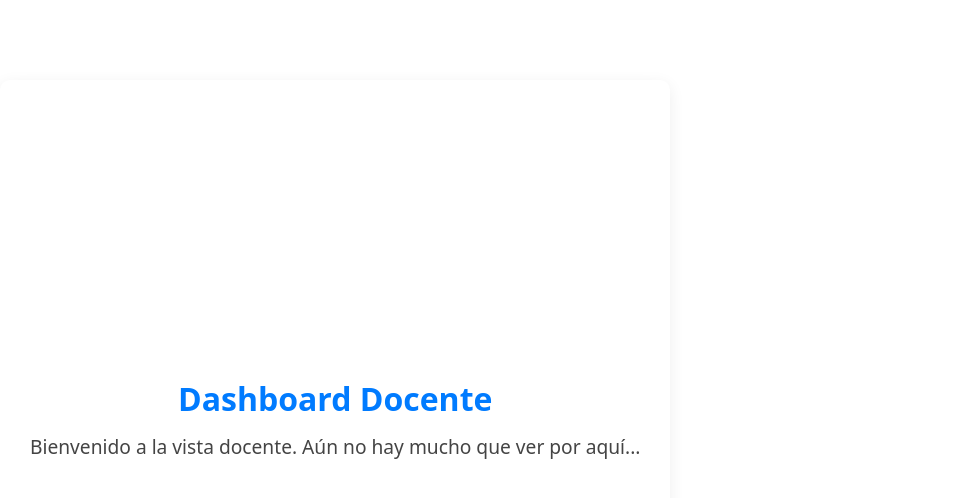
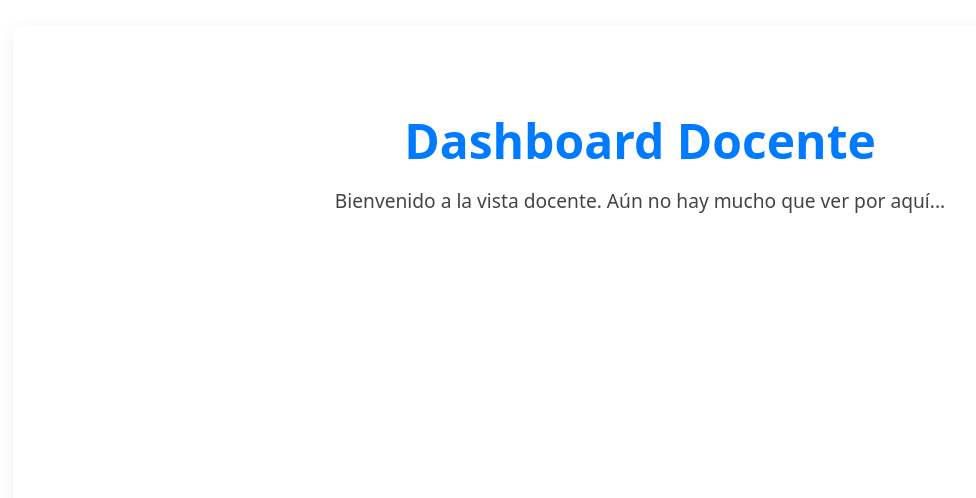
Before and after one commit to MartinianoLeonCorrea/frontendapp_tpGS, a React (Vite) app: page /docente/dashboard in a window 1280 px wide. Shown: the top 498 px of the page, without its empty margins (0-976 px from the left). Built offline with nearby package versions, Linux system fonts and the light colour scheme.

Commit message:
Modificaciones esteticas a las paginas Home y DashboardAlumno

```diff
--- a/src/App.css
+++ b/src/App.css
@@ -1,7 +1,7 @@
 /* Estiliza solo el componente App */
 .app-container {
   font-family: sans-serif;
-  max-width: 800px;
+  max-width: 1200px;
   margin: 0 auto;
   padding: 20px;
   background-color: #f4f4f4;
@@ -68,21 +68,21 @@ ul {
 }
 
 .main-header {
-  width: 100vw;
-  min-height: 80px;
+  width: 100%;
+  min-height: 100px;
   background: #007bff;
   display: flex;
   align-items: center;
-  padding: 0 0 0 30px;
+  padding: 0 0 0 10px;
   box-sizing: border-box;
   position: relative;
 }
 
 .logo-box {
-  width: 60px;
-  height: 60px;
+  width: 80px;
+  height: 80px;
   background: #fff;
-  border-radius: 10px;
+  border-radius: 15px;
   display: flex;
   align-items: center;
   justify-content: center;
@@ -91,8 +91,8 @@ ul {
 }
 
 .logo-img {
-  width: 40px;
-  height: 40px;
+  width: 60px;
+  height: 60px;
   object-fit: contain;
 }
 
@@ -107,20 +107,20 @@ ul {
   display: flex;
   flex-direction: column;
   align-items: center;
-  justify-content: center;
+  justify-content: top;
   min-height: 70vh;
   background: #fff;
   border-radius: 10px;
   box-shadow: 0 4px 16px rgba(0, 0, 0, 0.07);
-  padding: 60px 30px;
-  margin: 40px auto 0 auto;
-  max-width: 900px;
+  padding: 40px 20px;
+  margin: 25px auto;
+  width: calc(100vw - 65px);
 }
 
 .home-container h2 {
   color: #007bff;
   margin-bottom: 10px;
-  font-size: 2rem;
+  font-size: 3rem;
 }
 
 .home-container p {
@@ -144,3 +144,10 @@ ul {
 .home-container button:hover {
   background-color: #0056b3;
 }
+
+.button-row {
+  display: flex;
+  gap: 20px;
+  justify-content: center;
+  width: 100%;
+}
--- a/src/App.jsx
+++ b/src/App.jsx
@@ -5,32 +5,28 @@ import {
   useNavigate,
 } from 'react-router-dom';
 import './App.css';
+import Header from './components/Header';
 import DashboardAlumno from './pages/alumno/DashboardAlumno';
 import DashboardDocente from './pages/docente/DashboardDocente';
 import MateriasAlumno from './pages/alumno/MateriasAlumno';
 
+// Componente Home sin el header
 function Home() {
   const navigate = useNavigate();
   return (
     <>
-      <header className="main-header">
-        <div className="logo-box">
-          <img src={''} alt="Imagen Logo" className="logo-img" />
-        </div>
-        <h1 className="header-title">Gestión Tu Secundaria</h1>
-      </header>
+      <Header title="Gestión Tu Secundaria" />
       <div className="home-container">
         <h2>Home</h2>
         <p>Bienvenido a la aplicación de gestión "Tu secundaria".</p>
-        <button onClick={() => navigate('/alumno/dashboard')}>
-          Vista Alumno
-        </button>
-        <button
-          onClick={() => navigate('/docente/dashboard')}
-          style={{ marginLeft: '16px' }}
-        >
-          Vista Docente
-        </button>
+        <div className="button-row">
+          <button onClick={() => navigate('/alumno/dashboard')}>
+            Vista Alumno
+          </button>
+          <button onClick={() => navigate('/docente/dashboard')}>
+            Vista Docente
+          </button>
+        </div>
       </div>
     </>
   );
--- /dev/null
+++ b/src/components/Header.jsx
@@ -0,0 +1,12 @@
+function Header({ title }) {
+  return (
+    <header className="main-header">
+      <div className="logo-box">
+        <img src="/icono.svg" alt="Imagen Logo" className="logo-img" />
+      </div>
+      <h1 className="header-title">{title}</h1>
+    </header>
+  );
+}
+
+export default Header;
--- a/src/index.css
+++ b/src/index.css
@@ -26,9 +26,7 @@ a:hover {
 
 body {
   margin: 0;
-  display: flex;
-  place-items: center;
-  min-width: 320px;
+  min-width: 100vw;
   min-height: 100vh;
 }
 
--- a/src/pages/alumno/DashboardAlumno.jsx
+++ b/src/pages/alumno/DashboardAlumno.jsx
@@ -1,15 +1,15 @@
 import { useNavigate } from 'react-router-dom';
+import Header from '../../components/Header';
 
 function DashboardAlumno() {
   const navigate = useNavigate();
   return (
     <>
-      <header className="main-header">
-        <div className="logo-box">
-          <img src={''} alt="imagen logo" className="logo-img" />
-        </div>
-        <h1 className="header-title">Gestión Tu Secundaria</h1>
-      </header>
+      <Header title="Dashboard Alumno" />
+      <div className="logo-box">
+        <img src={''} alt="imagen logo" className="logo-img" />
+      </div>
+      <h1 className="header-title">Gestión Tu Secundaria</h1>
       <div className="home-container">
         <h2>Dashboard Alumno</h2>
         <button onClick={() => navigate('/alumno/materias')}>
```
